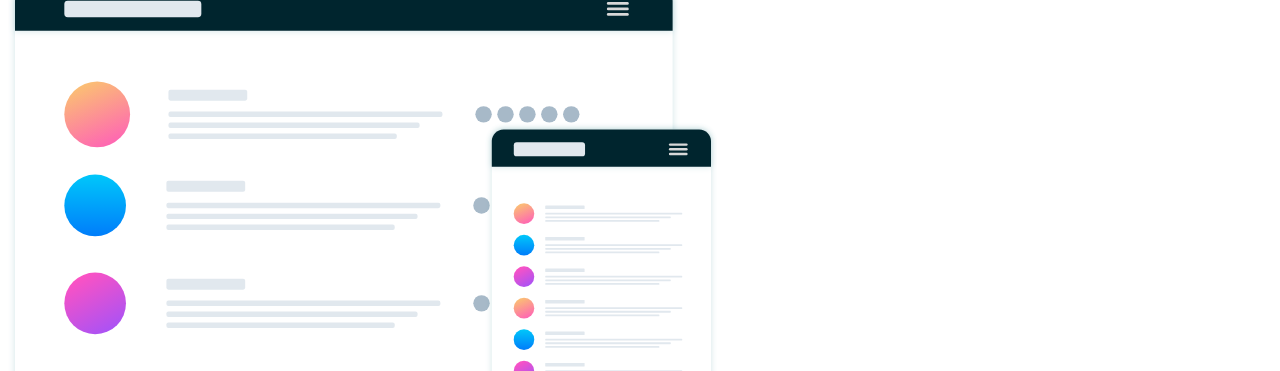
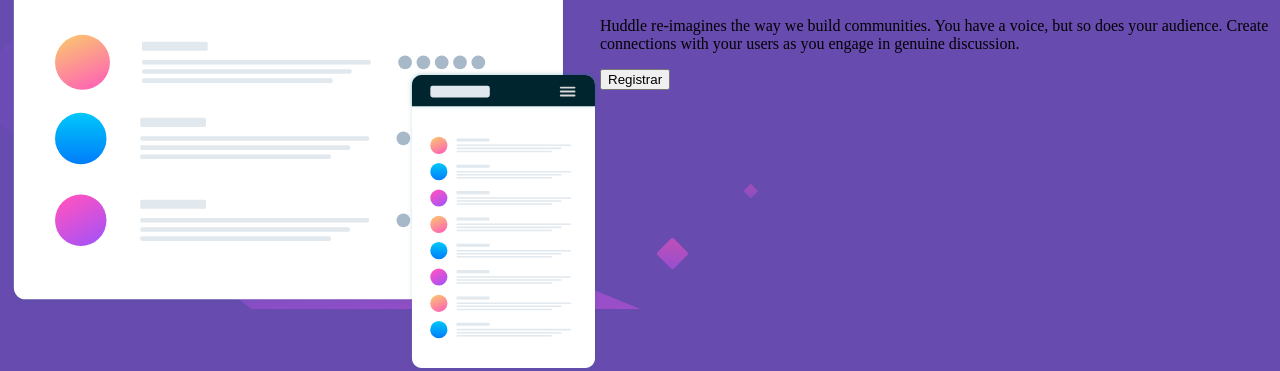
Before and after one commit to vcspc/landing-page-com-introducao-simples, a plain HTML site: page index.html in a window 1280 px wide. Shown: the part 177-548 px from the top of the page. Drawn offline with Linux system fonts and the light colour scheme.

Commit message:
Asssunto: Inicie a organização dos elementos
Descrição:
- Adicione as propriedades flex no conteiner
- Organização dos container box-imagem e box-mensagem

```diff
--- a/index.html
+++ b/index.html
@@ -5,6 +5,7 @@
   <meta name="viewport" content="width=device-width, initial-scale=1.0">
 
   <link rel="icon" type="image/png" sizes="32x32" href="./images/favicon-32x32.png">
+  <link rel="stylesheet" href="style.css">
 
   <title>Huddle</title>
 
@@ -12,8 +13,8 @@
 <body>
   <header>
     <img class = "img-logo" src="images/logo.svg" alt="logo da Huddle"/>
-  <h1 class = "titulo">Huddle</h1>
   </header>
+  <div class="box">
     <div class="box-imagem">
       <img class = "img-ilustracao" src="images/illustration-mockups.svg" />
     </div>
@@ -22,7 +23,8 @@
       <p>Huddle re-imagines the way we build communities. You have a voice, but so does your audience.
         Create connections with your users as you engage in genuine discussion.</p>
       <button id = "button-registrar">Registrar</button>
-  <div/>
+    </div>
+  </div>
   <footer>
     <a><img src="images/facebook.svg" alt="icone do facebook" class = "icon-facebook" /></a>
     <a><img src="images/square-twitter.svg" alt="icone do twitter" class = "icon-twitter"/></a>
--- a/style.css
+++ b/style.css
@@ -0,0 +1,16 @@
+body {
+    background-image: url(images/bg-desktop.svg);
+    background-color: hsl(257, 40%, 49%);
+    background-repeat: no-repeat;
+    background-size: 800px;
+}
+
+.box {
+    display: flex;
+    margin-top: 50px;
+
+}
+
+.img-ilustracao {
+    width: 37em;
+}
```
Lines whose indentation alone changed are shown as unchanged.
